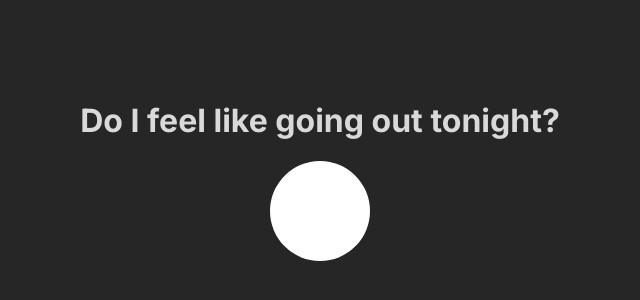
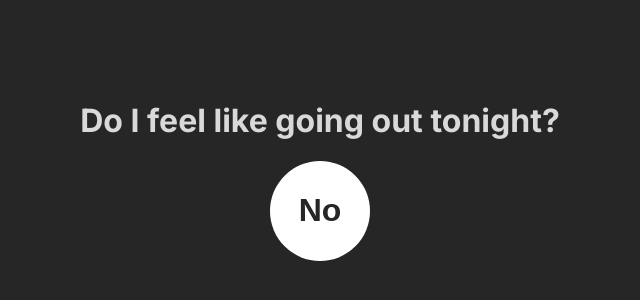
Before and after one commit to mudimurtala/BuildAndLearn, a React (Vite) app in the folder simple-page-react/: page / in a window 1280 px wide. Shown: the part 230-530 px from the top of the page, without its empty margins (320-960 px from the left). Built offline with nearby package versions, Linux system fonts and the light colour scheme.

Commit message:
Add files

```diff
--- a/simple-page-react/App.jsx
+++ b/simple-page-react/App.jsx
@@ -8,15 +8,15 @@ export default function App() {
      *   boolean value (true -> false, false -> true)
      * - Display "Yes" if `isGoingOut` is `true`, "No" otherwise
      */
-    const isGoingOut = true
+    const [isGoingOut, setIsGoingOut] = React.useState(false)
     function handleClick() {
-        isGoingOut ? "Yes" : "No"
+        setIsGoingOut(prev => !prev)
     }
 
     return (
         <main>
             <h1 className="title">Do I feel like going out tonight?</h1>
-            <button onClick={handleClick} className="value">{isGoingOut}</button>
+            <button onClick={handleClick} className="value">{isGoingOut ? "Yes" : "No"}</button>
         </main>
     )
 }
```
